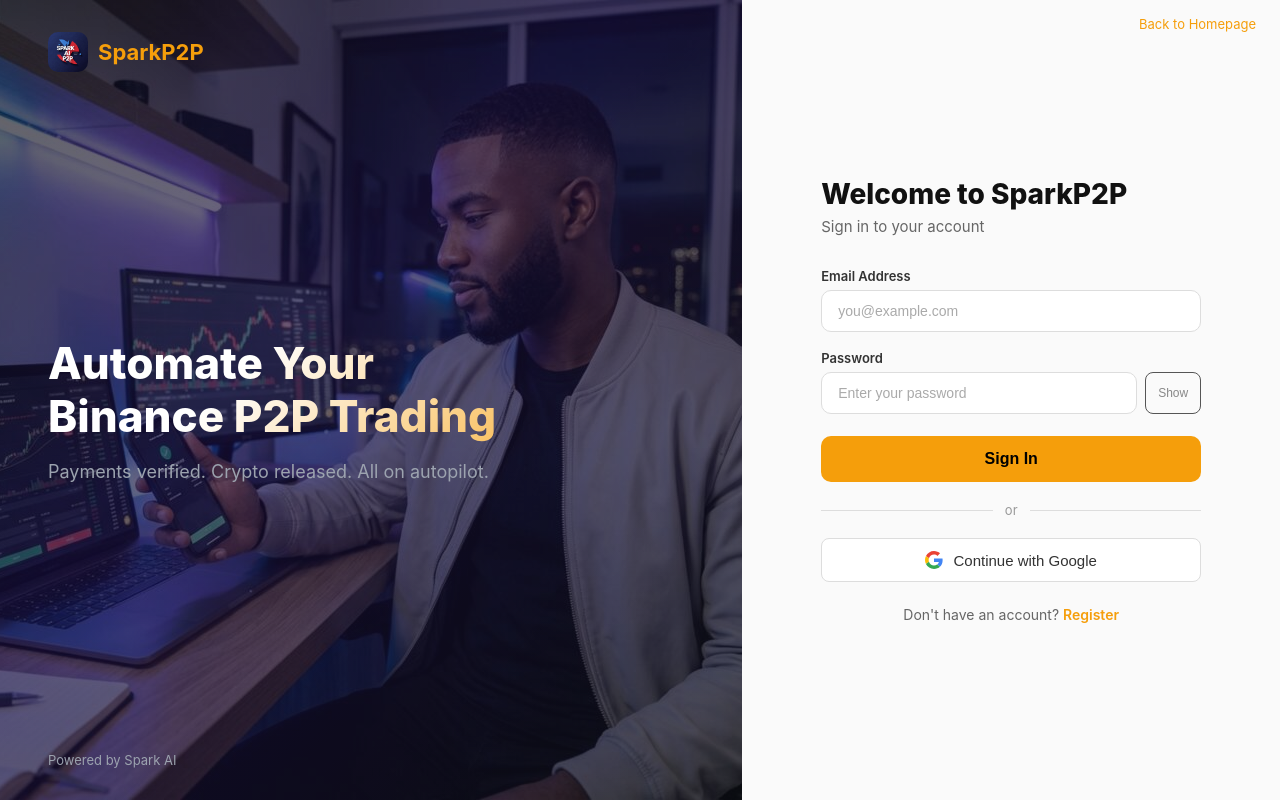
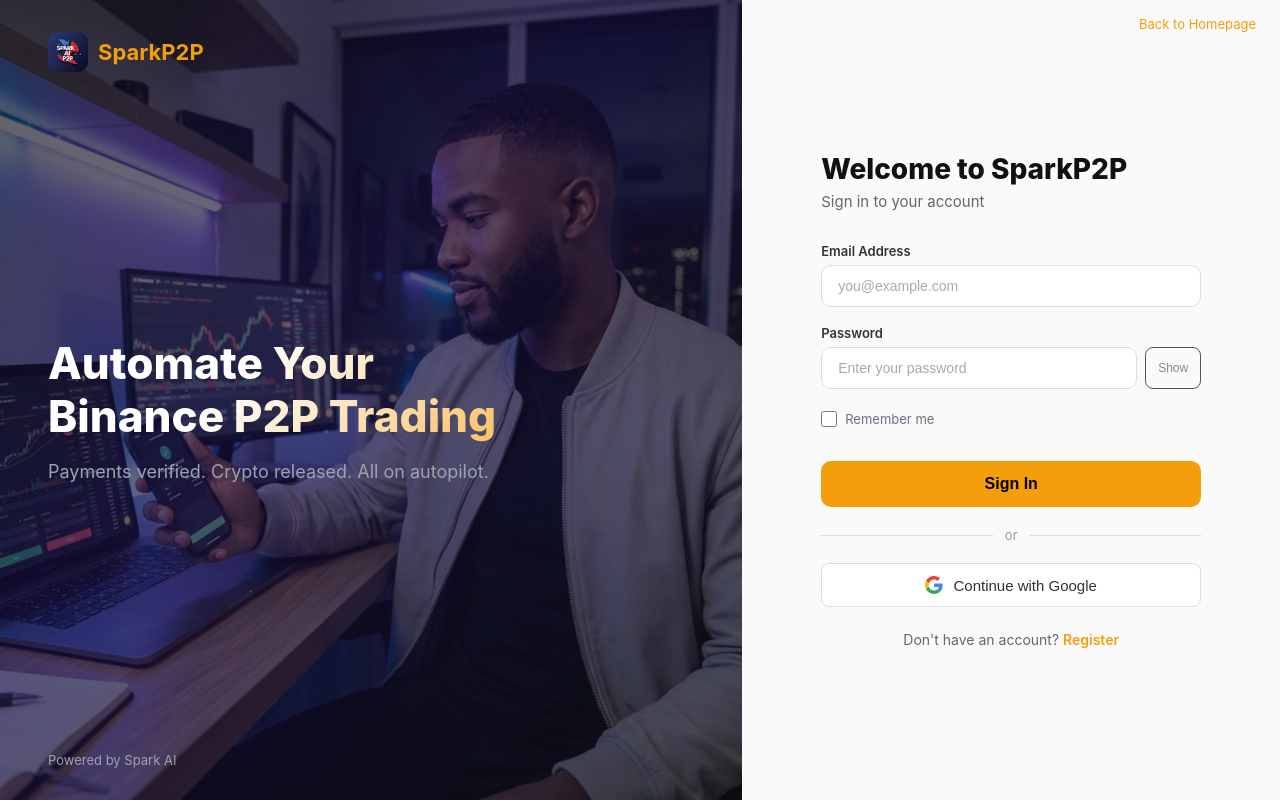
Before and after one commit to Bazenga254/SparkP2P, a React (Vite) app in the folder frontend/: page /login in a window 1280 px wide. Built offline with nearby package versions, Linux system fonts and the light colour scheme.

Commit message:
Add Remember Me checkbox to login — pre-fills email on next visit

```diff
--- a/frontend/src/pages/Login.jsx
+++ b/frontend/src/pages/Login.jsx
@@ -14,7 +14,7 @@ const PASSWORD_RULES = [
 export default function Login() {
   const [isRegister, setIsRegister] = useState(false);
   const [form, setForm] = useState({
-    first_name: '', last_name: '', email: '', phone: '', password: '', confirm_password: '', email_code: '',
+    first_name: '', last_name: '', email: localStorage.getItem('remembered_email') || '', phone: '', password: '', confirm_password: '', email_code: '',
     security_question: '', security_answer: '',
   });
   const [error, setError] = useState('');
@@ -30,6 +30,7 @@ export default function Login() {
   const [attemptsRemaining, setAttemptsRemaining] = useState(null);
   const [resendCooldown, setResendCooldown] = useState(0); // seconds
   const [showReset, setShowReset] = useState(false);
+  const [rememberMe, setRememberMe] = useState(() => !!localStorage.getItem('remembered_email'));
   const [googleProfile, setGoogleProfile] = useState(null); // {token, name, id, role} — needs phone+KYC
   const [profileForm, setProfileForm] = useState({ full_name: '', phone: '' });
   const [savingProfile, setSavingProfile] = useState(false);
@@ -205,6 +206,8 @@ export default function Login() {
         } else {
           // Step 2: OTP verified, got token
           const role = res.data.role || 'trader';
+          if (rememberMe) localStorage.setItem('remembered_email', form.email);
+          else localStorage.removeItem('remembered_email');
           loginUser(res.data.access_token, { id: res.data.trader_id, full_name: res.data.full_name, role });
           navigate(role === 'employee' ? '/employee' : '/dashboard');
         }
@@ -460,6 +463,22 @@ export default function Login() {
               </>
             )}
 
+            {/* Remember Me */}
+            {!isRegister && !otpRequired && (
+              <div style={{ display: 'flex', alignItems: 'center', gap: 8, margin: '4px 0 12px' }}>
+                <input
+                  type="checkbox"
+                  id="remember-me"
+                  checked={rememberMe}
+                  onChange={e => setRememberMe(e.target.checked)}
+                  style={{ width: 16, height: 16, accentColor: '#f59e0b', cursor: 'pointer' }}
+                />
+                <label htmlFor="remember-me" style={{ fontSize: 13, color: '#6b7280', cursor: 'pointer', userSelect: 'none' }}>
+                  Remember me
+                </label>
+              </div>
+            )}
+
             {/* Login OTP Step */}
             {!isRegister && otpRequired && (
               <div className="login-field">
```
